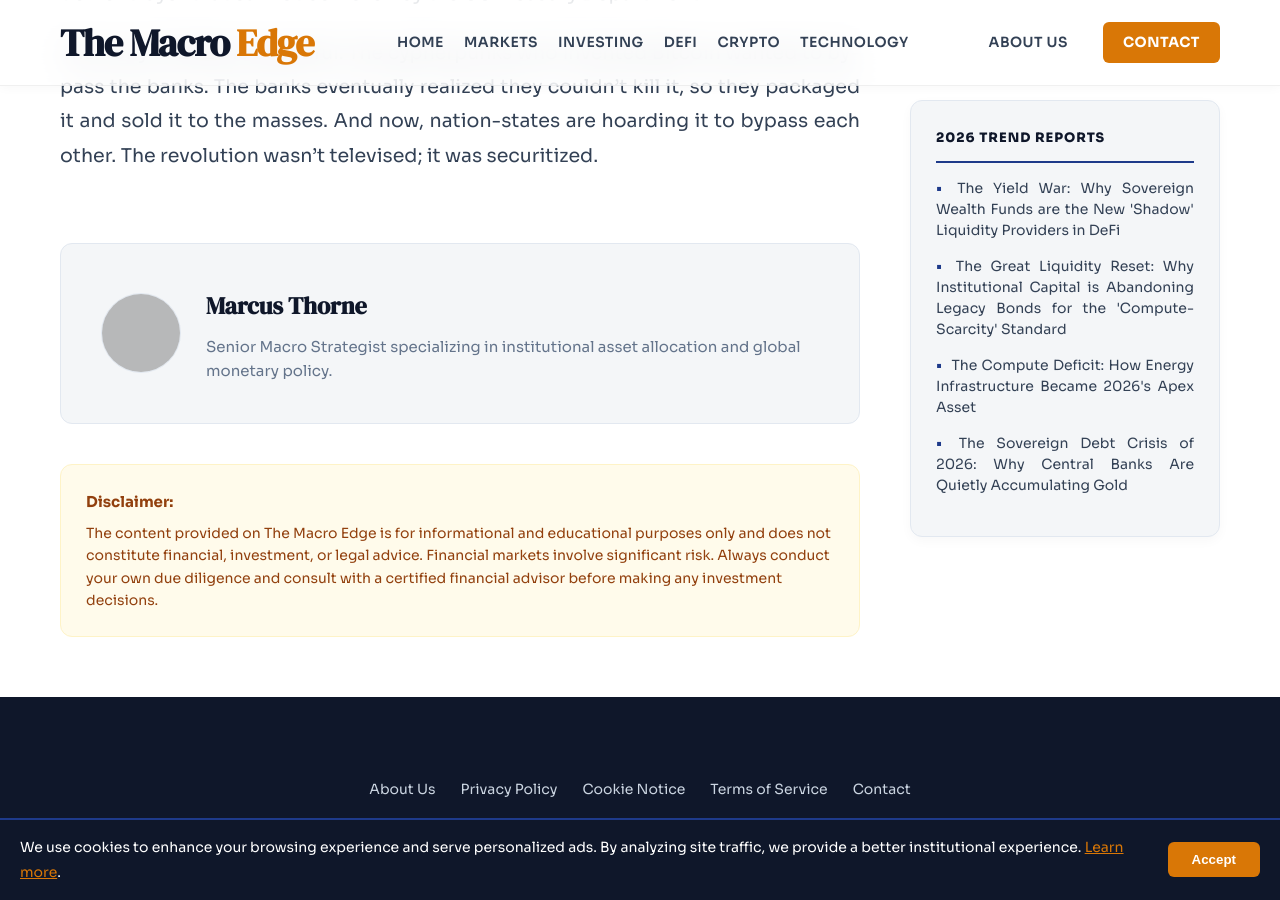
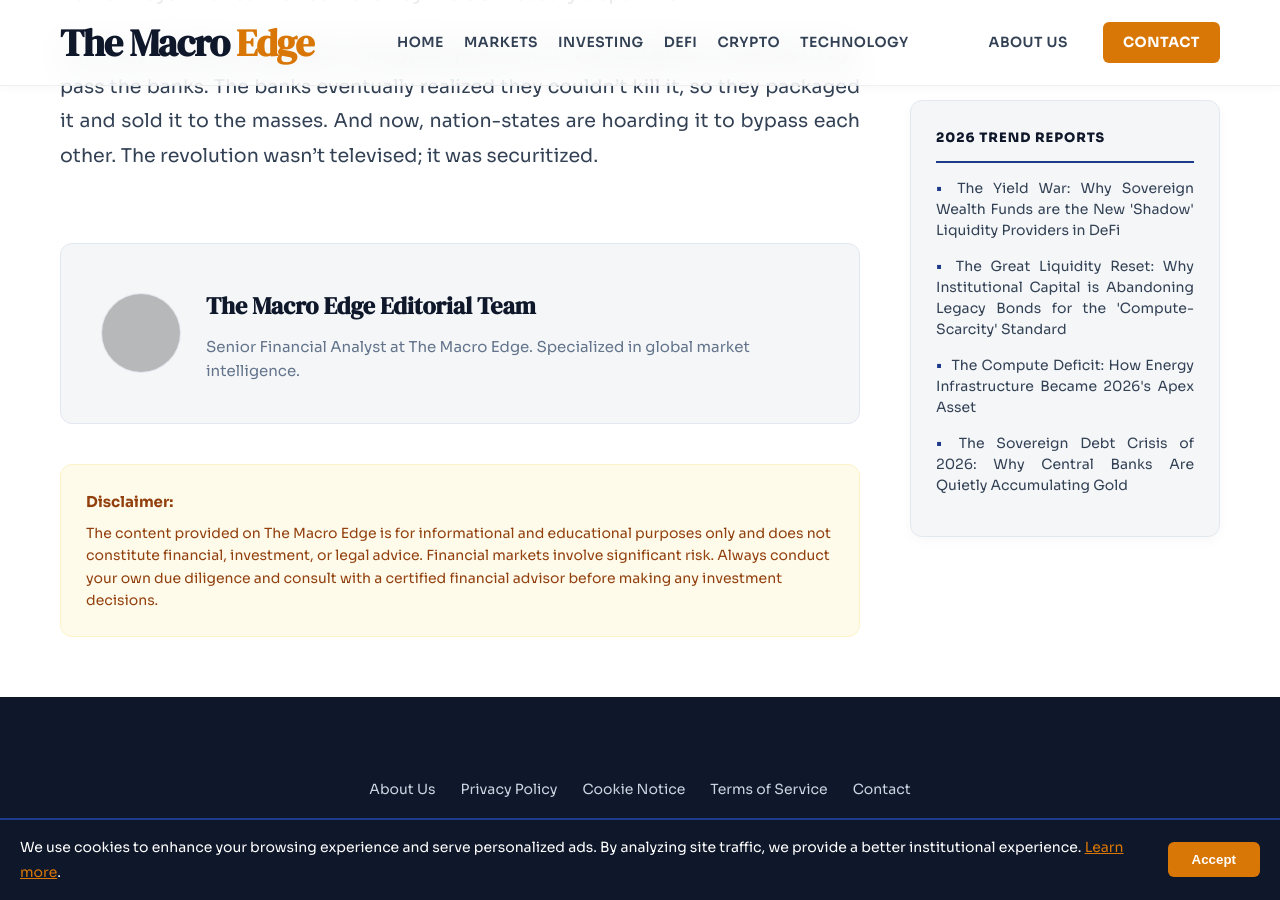
Before and after one commit to Frixx55/FinanceWorld, a Jekyll site: the page built from _posts/2026-04-21-bitcoin-wall-street-etf-adoption.md, in a window 1280 px wide and 900 px high, scrolled down 3314 px. Built offline with Jekyll 4.4.1, drawn with Linux system fonts in a browser that asks for light colours; some of the changed text lies outside the part shown; grey boxes are pictures that could not be loaded.

Commit message:
Update author to 'The Macro Edge Editorial Team'

```diff
--- a/_posts/2026-04-21-bitcoin-wall-street-etf-adoption.md
+++ b/_posts/2026-04-21-bitcoin-wall-street-etf-adoption.md
@@ -2,7 +2,7 @@
 layout: post
 title: "The Wall Street Assimilation: How Suits and Ties Civilized Bitcoin"
 date: 2026-04-21 10:00:00 +0200
-author: Marcus Thorne
+author: "The Macro Edge Editorial Team"
 category: "Crypto"
 image: "https://images.pexels.com/photos/844124/pexels-photo-844124.jpeg"
 excerpt: "Bitcoin has traded its cypherpunk leather jacket for a Wall Street suit. Discover how institutional adoption has matured the world's first cryptocurrency."
```
